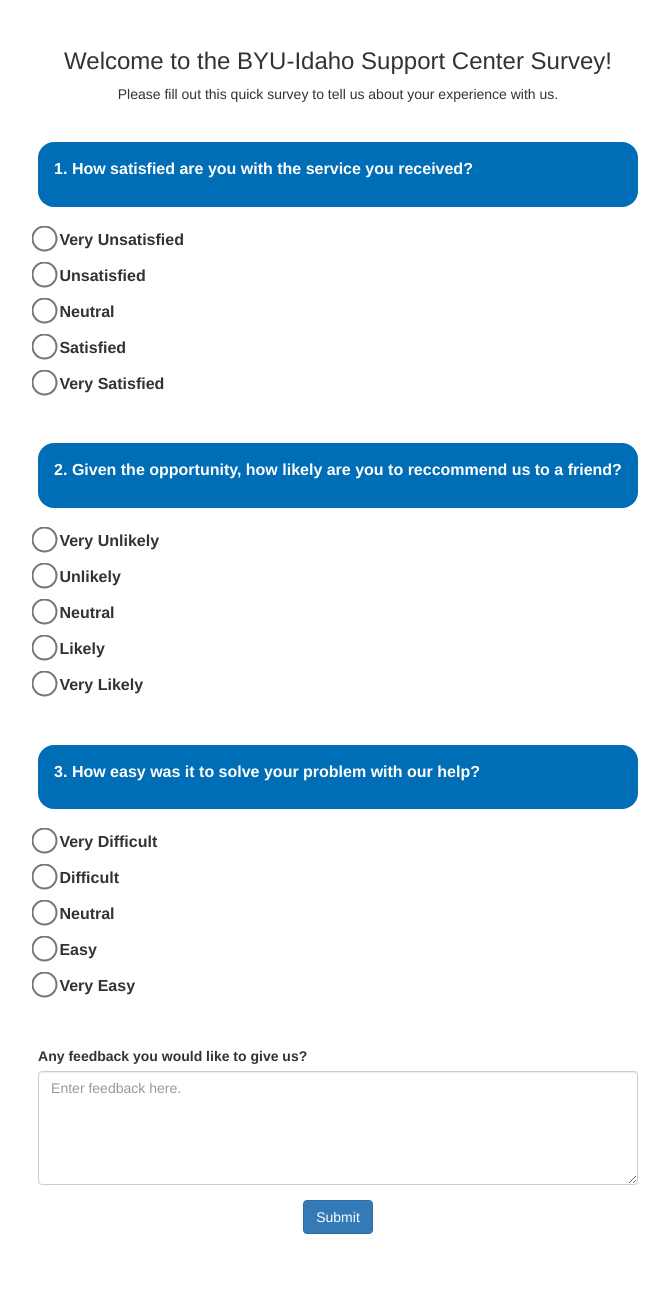
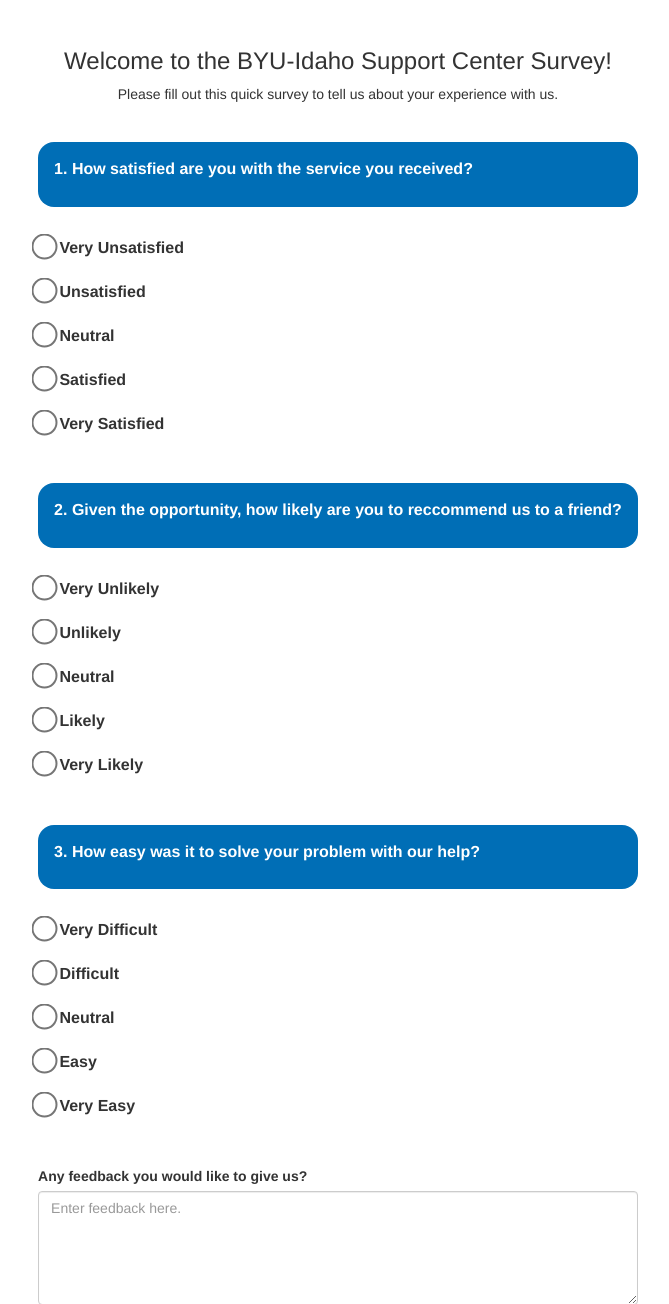
Before and after one commit to panick96/survey-site, a PHP site: page / in a window 1280 px wide. Shown: the top 1304 px of the page, without its empty margins (302-971 px from the left). Run offline with PHP 8.4, Linux system fonts and the light colour scheme.

Commit message:
adjusted the width inbetween the buttons

```diff
--- a/styles.css
+++ b/styles.css
@@ -130,7 +130,7 @@ footer{
 .form-check-label{
     font-weight: bold;
     font-size: medium;
-    padding-top: .5em;
+    padding-top: 1em;
 }
 
 .feedback-label{
```
